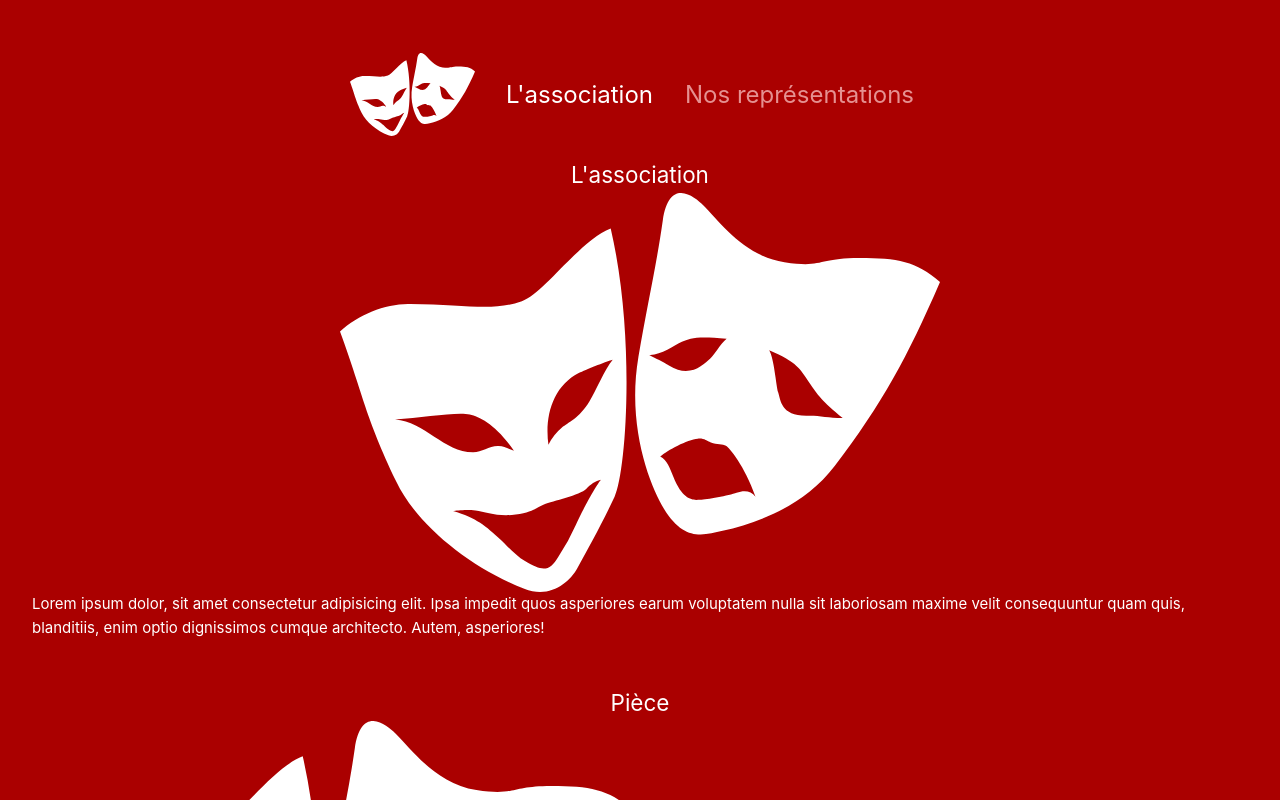
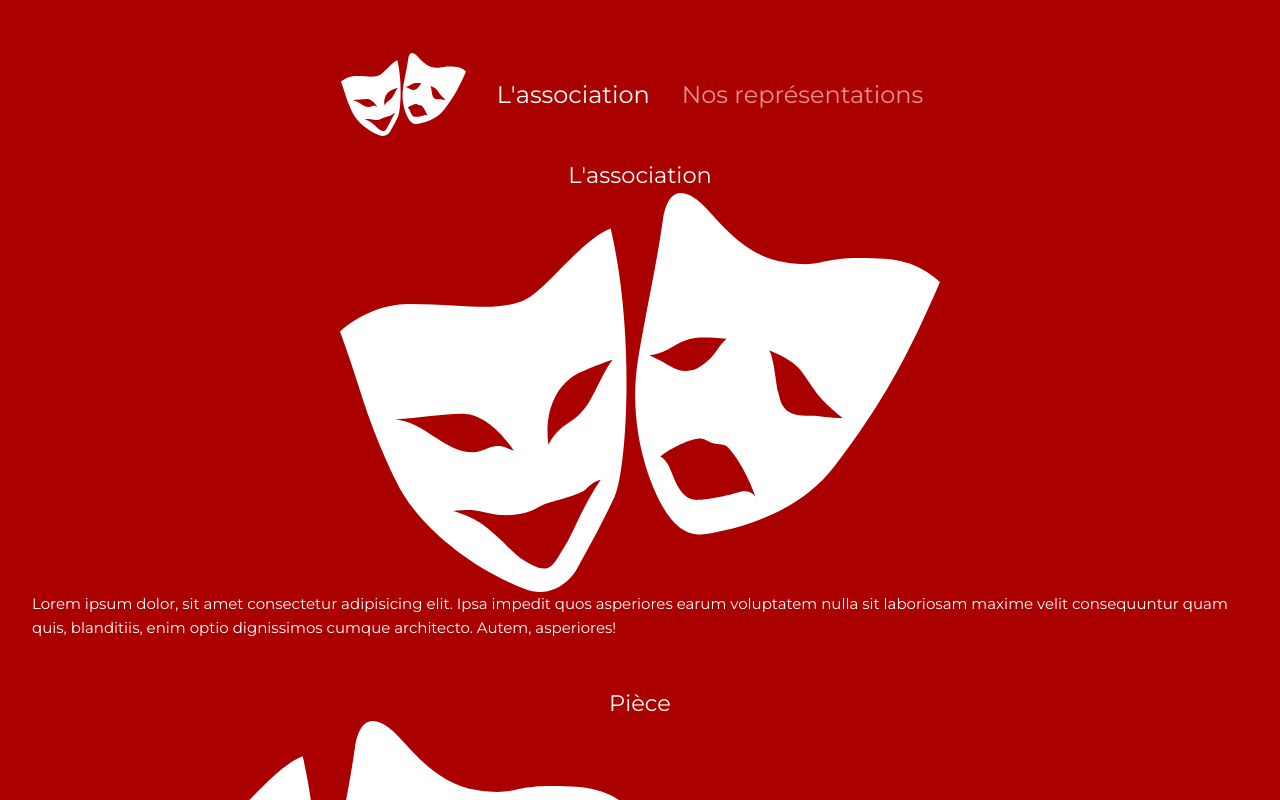
Before and after one commit to armribdev/profitroles-website, a Vue app: page / in a window 1280 px wide. Shown: the top 800 px of the page. Built offline with nearby package versions, Linux system fonts and the light colour scheme.

Commit message:
change base font

```diff
--- a/src/assets/base.css
+++ b/src/assets/base.css
@@ -67,7 +67,7 @@ body {
   background: var(--color-background);
   transition: color 0.5s, background-color 0.5s;
   line-height: 1.6;
-  font-family: Inter, -apple-system, BlinkMacSystemFont, 'Segoe UI', Roboto, Oxygen, Ubuntu,
+  font-family: Montserrat, Inter, -apple-system, BlinkMacSystemFont, 'Segoe UI', Roboto, Oxygen, Ubuntu,
     Cantarell, 'Fira Sans', 'Droid Sans', 'Helvetica Neue', sans-serif;
   font-size: 15px;
   text-rendering: optimizeLegibility;
```
